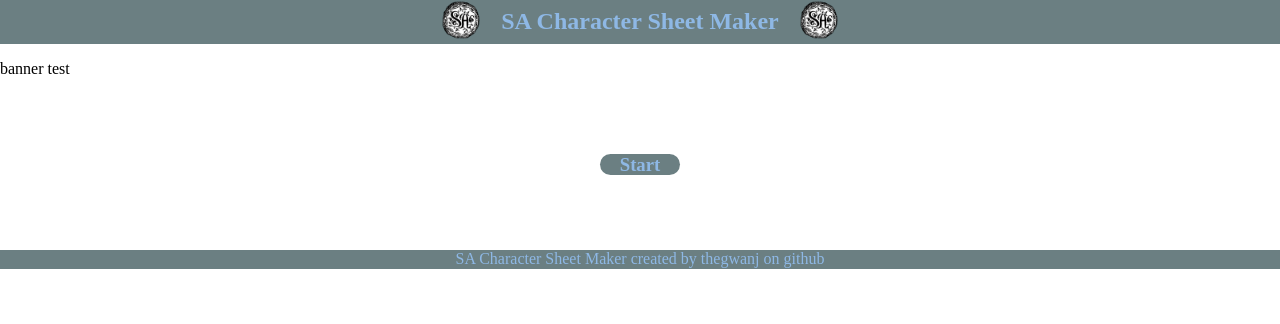
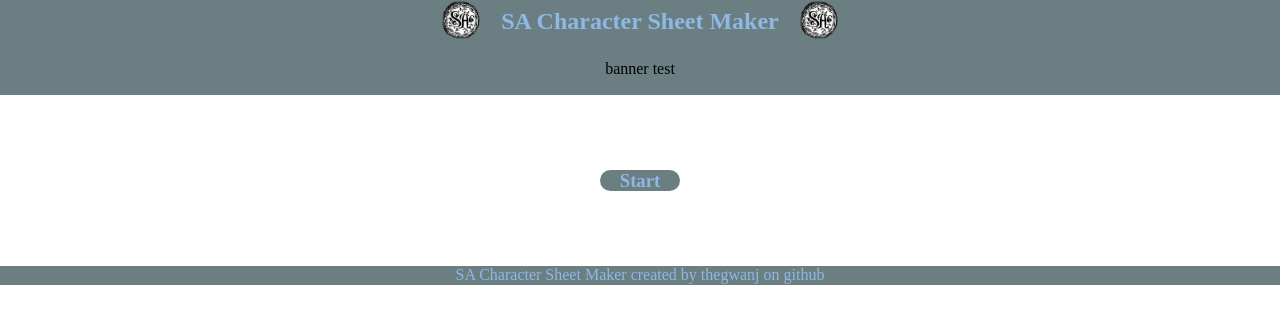
Before and after one commit to thegwanj/SA-character-gen, a React (Create React App) app in the folder client/: page / in a window 1280 px wide. Shown: the top 324 px of the page. Built offline with nearby package versions, Linux system fonts and the light colour scheme.

Commit message:
Added banner class to div

```diff
--- a/client/src/components/Banner/index.js
+++ b/client/src/components/Banner/index.js
@@ -2,7 +2,7 @@ import React from "react";
 
 const Banner = () => {
     return (
-        <div>
+        <div class="banner">
             <p>banner test</p>
         </div>
     );
```
